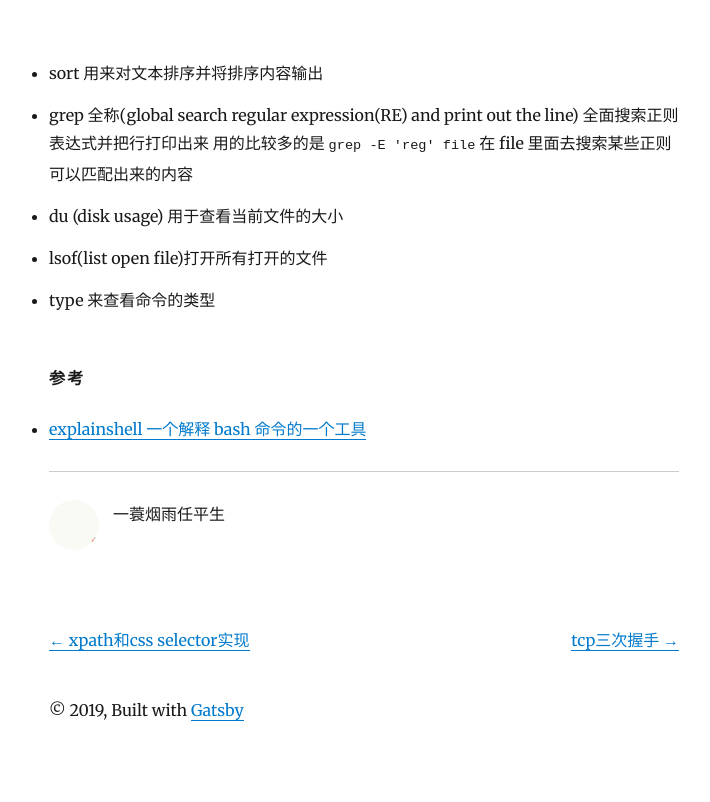
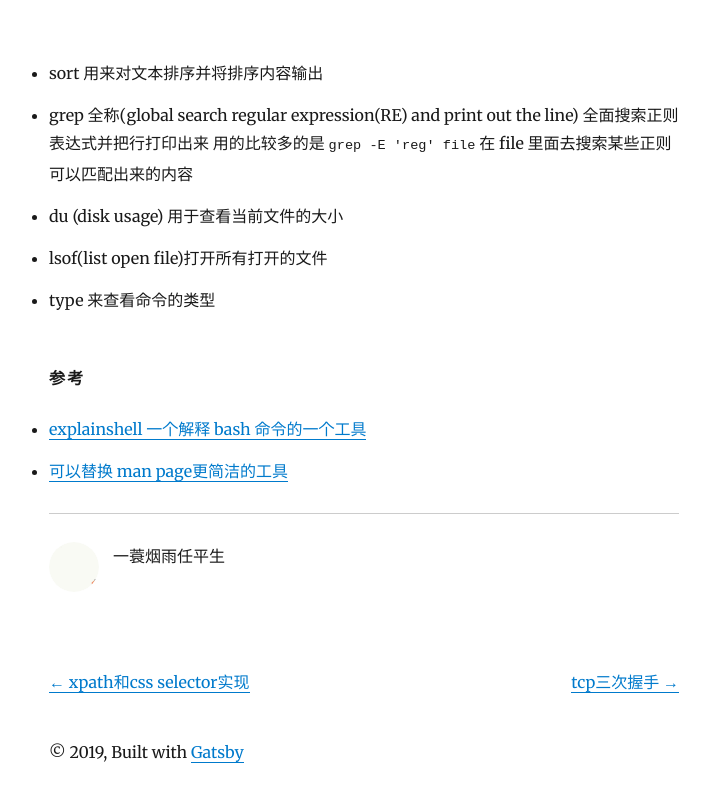
Before and after one commit to feikerwu/blog, a Gatsby site: page /the-art-of-command-line/ in a window 1280 px wide. Shown: the part 1075-1877 px from the top of the page, without its empty margins (276-986 px from the left). Before the commit the page ends 1841 px from the top, so only its background shows below. Built offline with nearby package versions, Linux system fonts and the light colour scheme; Gatsby itself is replaced by a stand-in of ours; some packages are replaced by stand-ins of ours; code samples lack their colours.

Commit message:
feat: complete the art of command line

```diff
--- a/content/blog/the-art-of-command-line/index.md
+++ b/content/blog/the-art-of-command-line/index.md
@@ -40,6 +40,8 @@ ls -al | tee file.txt # 将当前的文件信息保存到file.txt文件
 - lsof(list open file)打开所有打开的文件
 - type 来查看命令的类型
 
+
 #### 参考
 
 - [explainshell 一个解释 bash 命令的一个工具](https://explainshell.com/)
+- [可以替换 man page更简洁的工具](https://github.com/tldr-pages/tldr)
```
